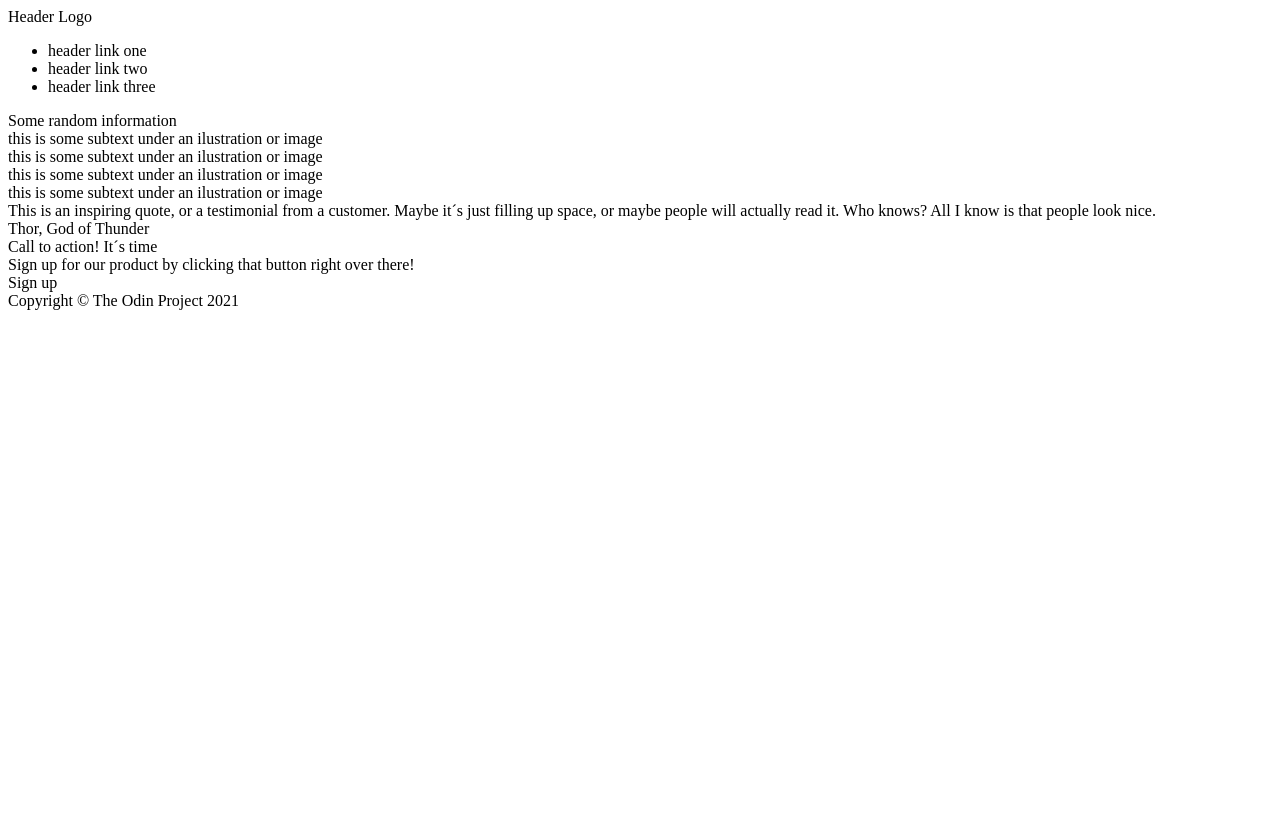
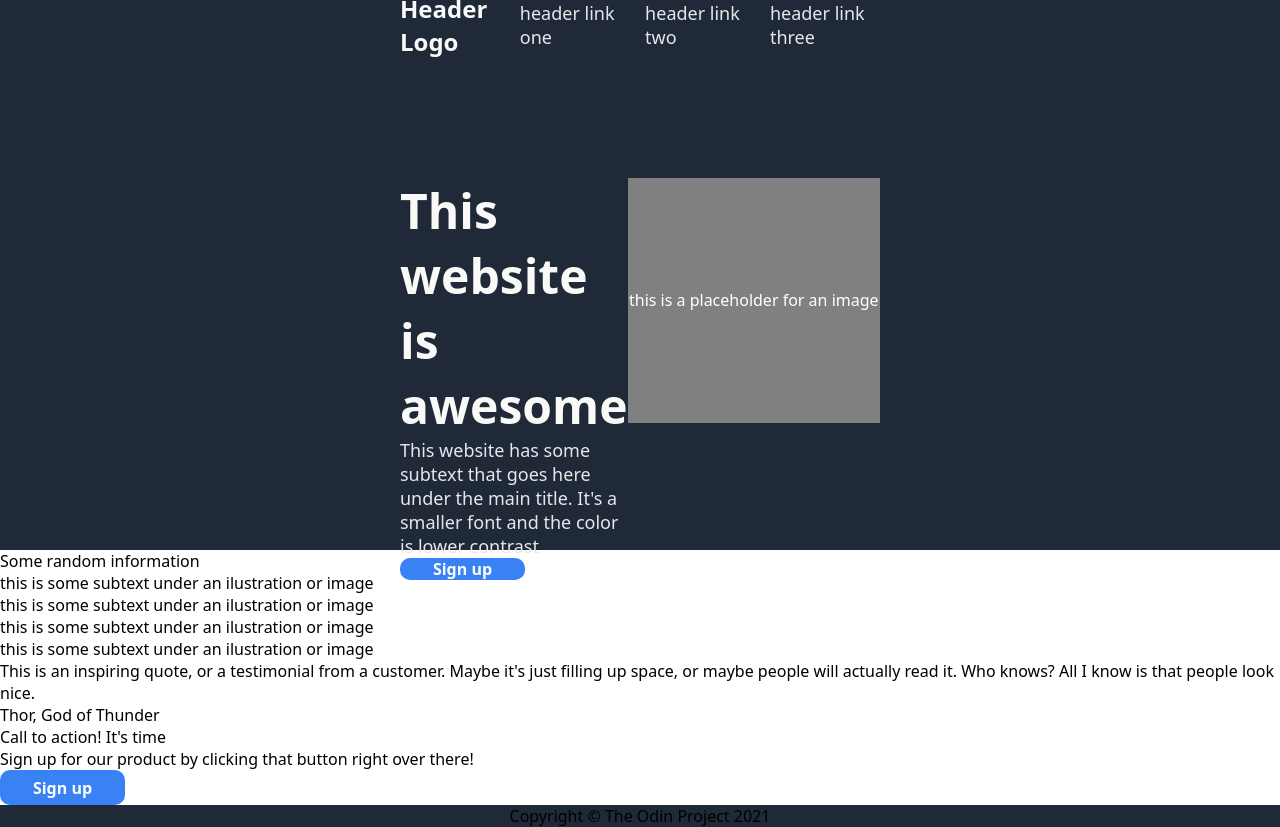
Before and after one commit to xobett/Landing-Page, a plain HTML site: page index.html in a window 1280 px wide. Before the commit the page ends 800 px from the top, so only its background shows below. Drawn offline with Linux system fonts and the light colour scheme.

Commit message:
Add - Webpage first section done

```diff
--- a/index.html
+++ b/index.html
@@ -4,21 +4,32 @@
     <meta charset="UTF-8">
     <meta name="viewport" content="width=device-width, initial-scale=1.0">
     <title>LANDING PAGE</title>
+
+    <link rel="stylesheet" href="style.css">
 </head>
 <body>
     <div class="header">
         <div class="header-logo-container">
             <div class="logo">Header Logo</div>
-            <div class="right-links">
+            <div class="header-right-links">
                 <ul>
-                    <li>header link one</li>
-                    <li>header link two</li>
-                    <li>header link three</li>
+                    <li><a href="#">header link one</a></li>
+                    <li><a href="#">header link two</a></li>
+                    <li><a href="#">header link three</a></li>
                 </ul>
             </div>
         </div>
         <div class="header-home-container">
-
+            <div class="home-description">
+                <div class="hero-main-text">This website is awesome</div>
+                <div class="secondary-text">This website has some subtext that goes here under the main title. It's a smaller font and the color is lower contrast</div>
+                <div class="button">
+                    <div>Sign up</div>
+                </div>
+            </div>
+            <div class="image-placeholder">
+                <div>this is a placeholder for an image</div>
+            </div>
         </div>
     </div>
     <div class="first-section">
@@ -46,7 +57,7 @@
         <div class="quote-container">
             <div class="quote">
                 This is an inspiring quote, or a testimonial from a customer.
-                Maybe it´s just filling up space, or maybe people will actually read it.
+                Maybe it's just filling up space, or maybe people will actually read it.
                 Who knows? All I know is that people look nice.
             </div>
             <div class="quote-credits"> Thor, God of Thunder</div>
@@ -55,10 +66,10 @@
     <div class="third-section">
         <div class="ad-container">
             <div class="ad-content">
-                <div class="ad-title">Call to action! It´s time</div>
+                <div class="ad-title">Call to action! It's time</div>
                 <div>Sign up for our product by clicking that button right over there!</div>
             </div>
-            <div class="ad-button">Sign up</div>
+            <div class="button ad-button">Sign up</div>
         </div>
     </div>
     <div class="footer">Copyright © The Odin Project 2021</div>
--- a/style.css
+++ b/style.css
@@ -0,0 +1,136 @@
+*{
+
+}
+
+/*CLASSES SELECTORS*/
+
+/*HEADER*/
+
+.header-logo-container{
+    display: flex;
+    align-items: center;
+    justify-content: space-between;
+
+    padding: 0px 400px;
+
+    height: 50px;
+}
+
+.header-home-container{
+    height: 500px;
+
+    display: flex;
+    justify-content: space-between;
+    align-items: center;
+
+    padding: 0px 400px;
+}
+
+.home-description{
+    height: 245px;
+    width: 460px;
+
+    display: flex;
+    flex-direction: column;
+
+}
+
+
+.image-placeholder{
+    display: flex;
+    justify-content: center;
+    align-items: center;
+    background-color: gray;
+
+    height: 245px;
+    width: 550px;
+
+    color: white;
+}
+
+.hero-main-text{
+    font-weight: bold;
+    font-size: 48px;
+    color: #f9faf8;
+}
+
+.secondary-text{
+    margin-bottom: auto;
+}
+
+
+.button{
+    background-color: #3882F6;
+
+    display: flex;
+    justify-content: center;
+    align-items: center;
+
+    width: 125px;
+    height: 35px;
+
+    border-radius: 10px;
+
+    color: white;
+    font-weight: bold;
+}
+
+.logo {
+    font-weight: 900;
+    font-size: 24px;
+    color: #f9faf8;
+}
+
+.header-right-links ul{
+    display: flex;
+    gap: 25px;
+}
+
+.header, .footer{
+    background-color: #1F2937;
+}
+
+.header, .first-section, .second-section, .third-section{
+    flex: 4;
+}
+
+/*FOOTER*/
+
+.footer{
+    flex: auto;
+
+    display: flex;
+    justify-content: center;
+    align-items: center;
+}
+
+
+/*TYPE SELECTORS*/
+
+ul{
+    list-style: none;
+    padding: 0;
+    margin: 0;
+}
+
+li{
+    margin: 0;
+    padding: 0;
+}
+
+a, .secondary-text{
+    text-decoration: none;
+    color: #e5e7eb;
+    font-size: 18px;
+}
+
+body{
+    margin: 0;
+    padding: 0;
+    height: 100vh;
+
+    font-family: system-ui, -apple-system, BlinkMacSystemFont, 'Segoe UI', Roboto, Oxygen, Ubuntu, Cantarell, 'Open Sans', 'Helvetica Neue', sans-serif;
+
+    display: flex;
+    flex-direction: column;
+}
```
Also changed, not shown: References/Layout.png (added), References/Properties-fonts.png (added).
